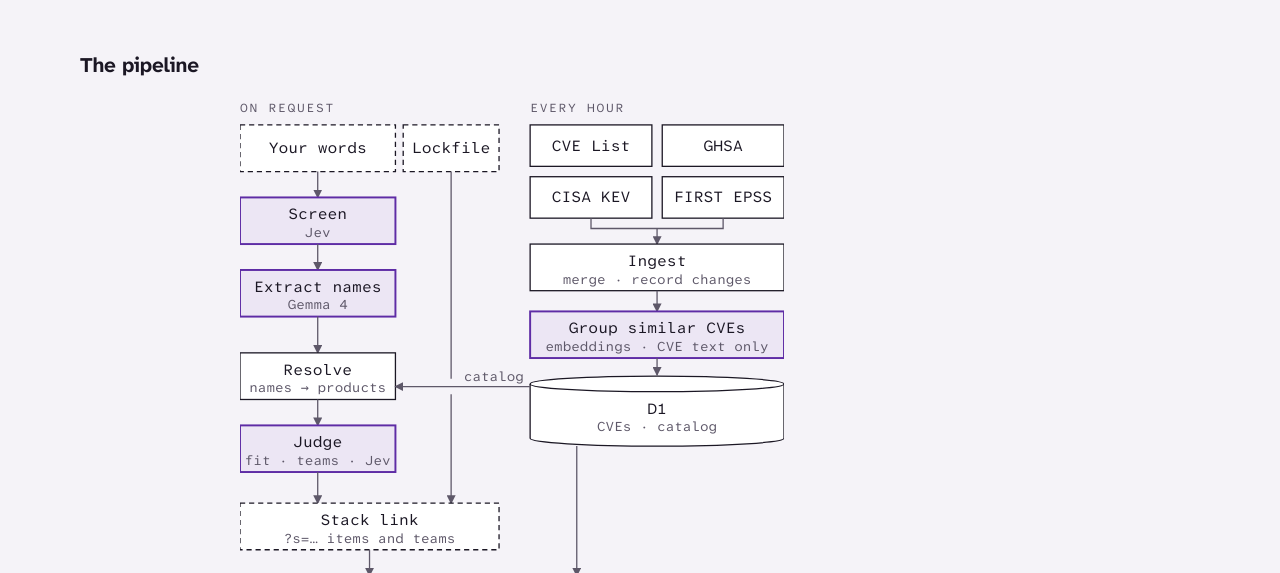
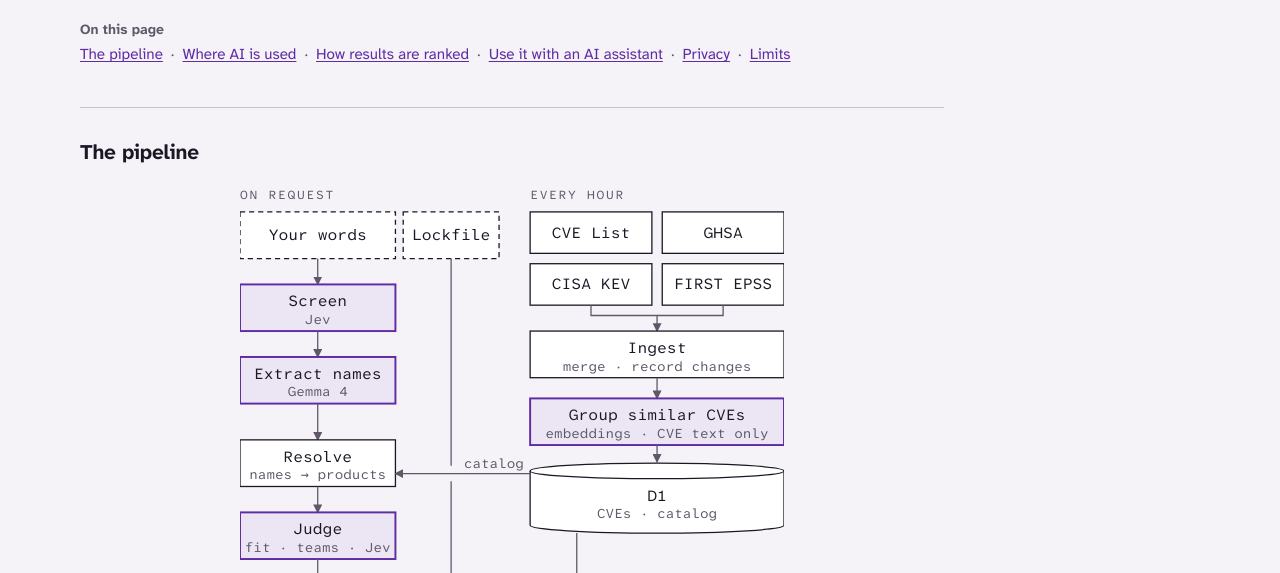
Before and after one commit to fullymiddleaged/vulnder, a website: page public/how-it-works.html in a window 1280 px wide. Shown: the part 227-800 px from the top of the page. Drawn offline with Linux system fonts and the light colour scheme.

Commit message:
feat(ui): contents list on How it works, ruled sections on prose pages
How it works opens with an "On this page" list of its six sections, on
one wrapping line split by middle dots. Prose page sections (About, How
it works, Compliance, Brand) now start with a hairline rule and 2rem
above the heading, per DESIGN.md's Ruled Not Boxed rule; headings keep
the rule in view after an in-page jump. DESIGN.md's Key
Characteristics line is updated to match.

The compliance notice, and the matching line in docs/NIS2.md, now say
the page isn't legal advice and that Vulnder can help with the
vulnerability-handling parts of these rules, as one piece of a wider
approach.

Co-Authored-By: Claude Fable 5.1 <noreply@anthropic.com>

```diff
--- a/public/how-it-works.html
+++ b/public/how-it-works.html
@@ -50,6 +50,17 @@
       <p class="lede">
         Vulnder collects vulnerability data every hour. When you ask, it turns what you gave it into stack items, matches them to CVEs and ranks the results.
       </p>
+      <nav class="contents" aria-labelledby="contents-title">
+        <h2 id="contents-title" class="contents-title">On this page</h2>
+        <ol>
+          <li><a href="#pipeline">The pipeline</a></li>
+          <li><a href="#ai">Where AI is used</a></li>
+          <li><a href="#ranking">How results are ranked</a></li>
+          <li><a href="#agents">Use it with an AI assistant</a></li>
+          <li><a href="#privacy">Privacy</a></li>
+          <li><a href="#limits">Limits</a></li>
+        </ol>
+      </nav>
 
       <section class="block" aria-labelledby="pipeline">
         <h2 id="pipeline">The pipeline</h2>
--- a/public/styles.css
+++ b/public/styles.css
@@ -594,11 +594,19 @@ main[aria-busy='true'] + .status { position: absolute; width: 1px; height: 1px;
 .prose .lede { font-size: 1.15rem; margin-bottom: 1.5rem; }
 /* Sits under the h1 as part of the title, not as the first paragraph. */
 .prose .byline { margin-top: -0.5rem; margin-bottom: 1.25rem; }
-/* Room between sections and a short measure, so the pages read as a few calm blocks, not a wall. */
-.prose section { margin-top: 3.5rem; }
-/* Prose pages separate sections with space, not a rule: their tables already carry hairlines, and two sets of lines read as clutter. */
-.prose .block { border-top: 0; padding-top: 0; }
+/* Each section starts with a hairline rule, as on the rest of the site, with room above its heading so the pages read as a few calm blocks. */
+.prose section { margin-top: 2.5rem; }
+.prose .block { border-top: 1px solid var(--rule); padding-top: 2rem; }
 .prose h2 { margin-bottom: 0.9rem; }
+/* After a jump from the contents, keep the section's rule in view above its heading. */
+.prose .block > h2[id] { scroll-margin-top: 3rem; }
+/* How it works: a quiet contents line under the lede, links on one wrapping line split by middle dots. */
+.contents { margin: 0; }
+.prose .contents-title { font-size: 0.875rem; font-weight: 700; color: var(--muted); margin: 0 0 0.3rem; letter-spacing: 0; }
+.contents ol { list-style: none; padding: 0; margin: 0; display: flex; flex-wrap: wrap; column-gap: 0.5rem; row-gap: 0.2rem; font-size: 0.95rem; }
+.prose .contents li { margin: 0; }
+/* The dot trails each item, so a wrapped line never starts with one. */
+.contents li:not(:last-child)::after { content: '\00B7'; color: var(--muted); margin-left: 0.5rem; }
 .prose p, .prose li { max-width: 68ch; }
 .prose p { margin: 0; }
 .prose p + p, .prose p + ul, .prose ul + p, .prose ul + .notice, .prose p + ol, .prose ol + p, .prose p + table, .prose table + p { margin-top: 1.1rem; }
```
Also changed, not shown: DESIGN.md (+1 -1 lines), docs/NIS2.md (+1 -1 lines), public/compliance.html (+1 -1 lines), CHANGELOG.md.
